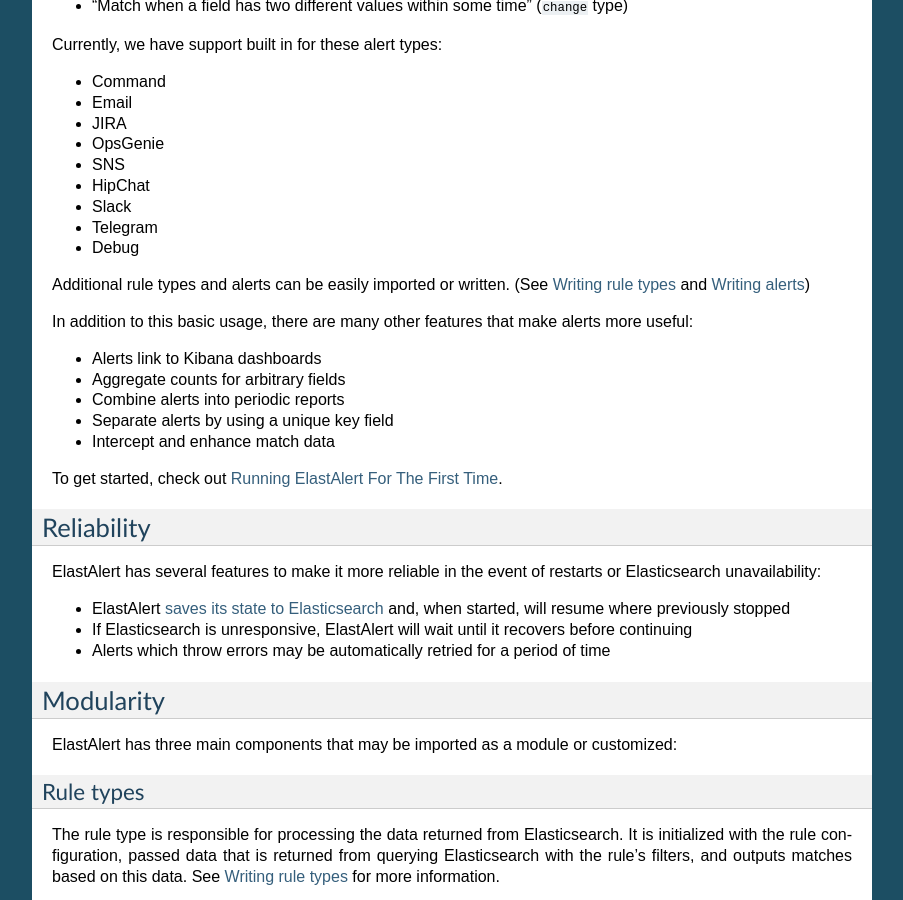
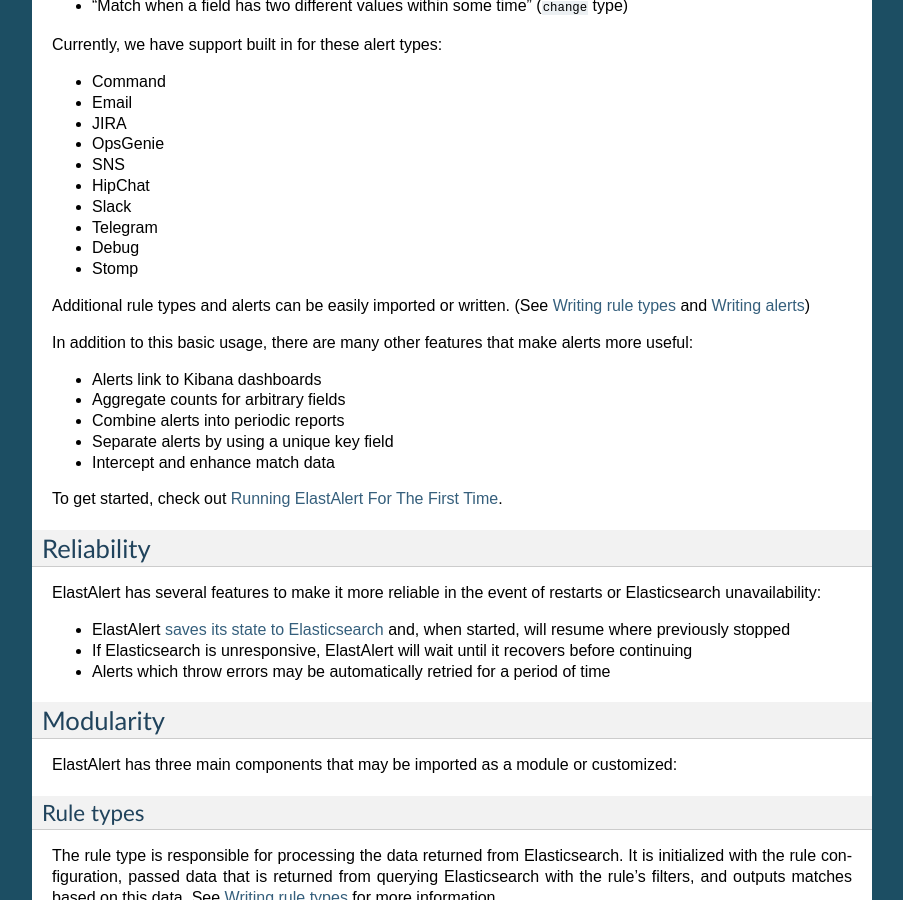
Before and after one commit to Yelp/elastalert, a Sphinx documentation site: the page built from docs/source/elastalert.rst, in a window 1280 px wide and 900 px high, scrolled down 649 px. Shown: the whole window, without its empty margins (198-1101 px from the left). Built offline with Sphinx 7.4.7, drawn with Linux system fonts in a browser that asks for light colours.

Commit message:
Stomp added

```diff
--- a/docs/source/elastalert.rst
+++ b/docs/source/elastalert.rst
@@ -40,6 +40,7 @@
 - Slack
 - Telegram
 - Debug
+- Stomp
 
 Additional rule types and alerts can be easily imported or written. (See :ref:`Writing rule types <writingrules>` and :ref:`Writing alerts <writingalerts>`)
 
```
